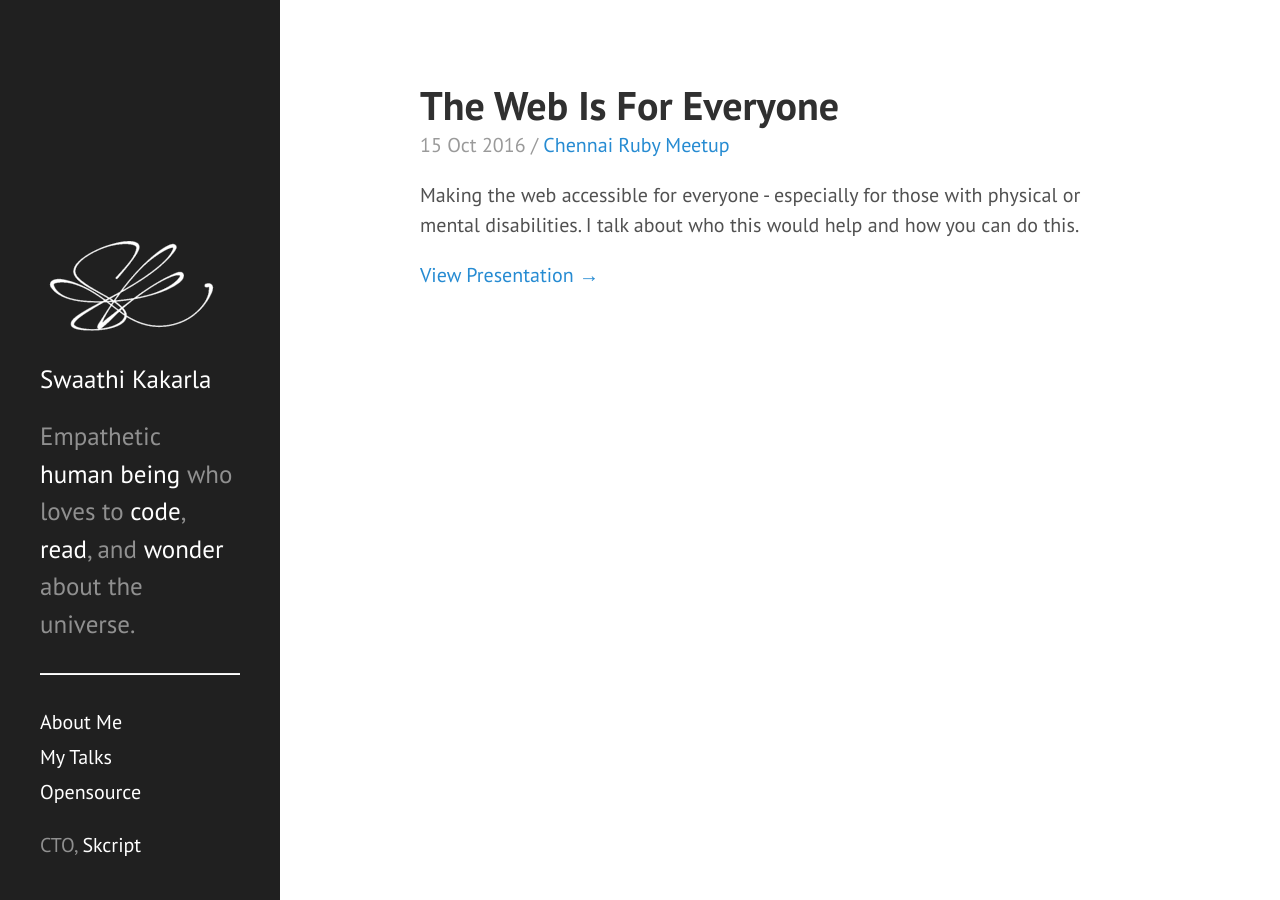
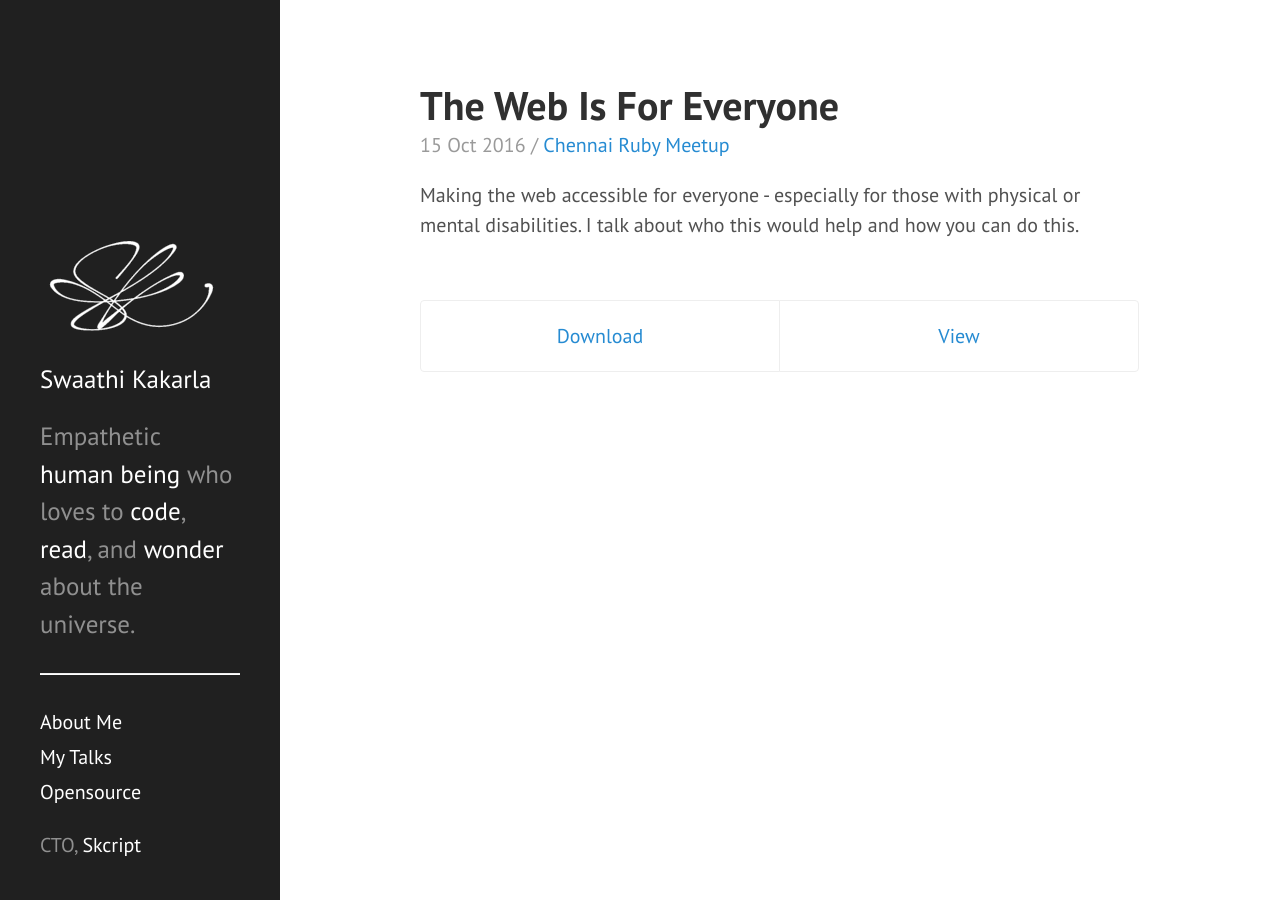
Before and after one commit to swaathi/swaathi.github.io, a Jekyll site: the page built from talks/index.html, in a window 1280 px wide. Built offline with Jekyll 4.4.1, drawn with Linux system fonts in a browser that asks for light colours.

Commit message:
Minor update

```diff
--- a/_data/talks.yml
+++ b/_data/talks.yml
@@ -1,5 +1,6 @@
 - name: "The Web Is For Everyone"
   path: "the-web-is-for-everyone.pdf"
+  link: "https://docs.google.com/presentation/d/15cQez-ziRnJfBDifbguhOECaPlEGoGAjbEoE26BrFyI/edit?usp=sharing"
   date: 2016-10-15 13:30:00 +5:30 GMT
   description: "Making the web accessible for everyone - especially for those with physical or mental disabilities. I talk about who this would help and how you can do this."
   event:
--- a/_includes/sidebar.html
+++ b/_includes/sidebar.html
@@ -24,7 +24,7 @@
       <a class="sidebar-nav-item" href="/opensource/">Opensource</a>
     </nav>
     <p>
-      CTO,&nbsp;<a href="{{ site.skcript.main }}">Skcript</a>
+      CTO,&nbsp;<a href="{{ site.skcript.main }}" target="_blank">Skcript</a>
     </p>
   </div>
 </div>
--- a/talks/index.html
+++ b/talks/index.html
@@ -16,7 +16,10 @@ title: Talks
       <p>
         {{ talk.description }}
       </p>
-      <a href="/talks/{{ talk.path }}" target="_blank">View Presentation → </a>
+      <div class="pagination">
+        <a class="pagination-item older" href="/talks/{{ talk.path }}">Download</a>
+        <a class="pagination-item newer" href="{{ talk.link }}" target="_blank">View</a>
+      </div>
     </div>
   {% endfor %}
 </div>
```
